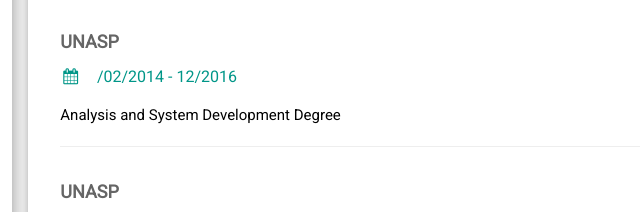
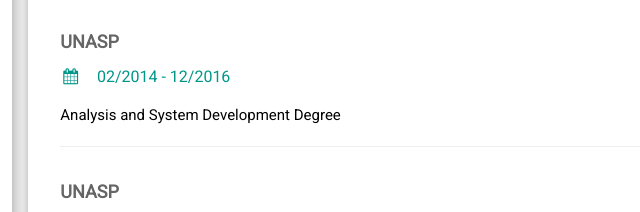
Before and after one commit to SilvioContreiras/silviocontreiras.github.io, a plain HTML site: page index.html in a window 1280 px wide. Shown: the part 1397-1609 px from the top of the page, 409-1049 px from the left. Drawn offline with nearby package versions, Linux system fonts and the light colour scheme.

Commit message:
Update index.html

```diff
--- a/index.html
+++ b/index.html
@@ -174,7 +174,7 @@
         </div>
         <div class="w3-container">
           <h5 class="w3-opacity"><b>UNASP</b></h5>
-          <h6 class="w3-text-teal"><i class="fa fa-calendar fa-fw w3-margin-right"></i>/02/2014 - 12/2016</h6>
+          <h6 class="w3-text-teal"><i class="fa fa-calendar fa-fw w3-margin-right"></i>02/2014 - 12/2016</h6>
           <p>Analysis and System Development Degree</p>
           <hr>
         </div>
```
